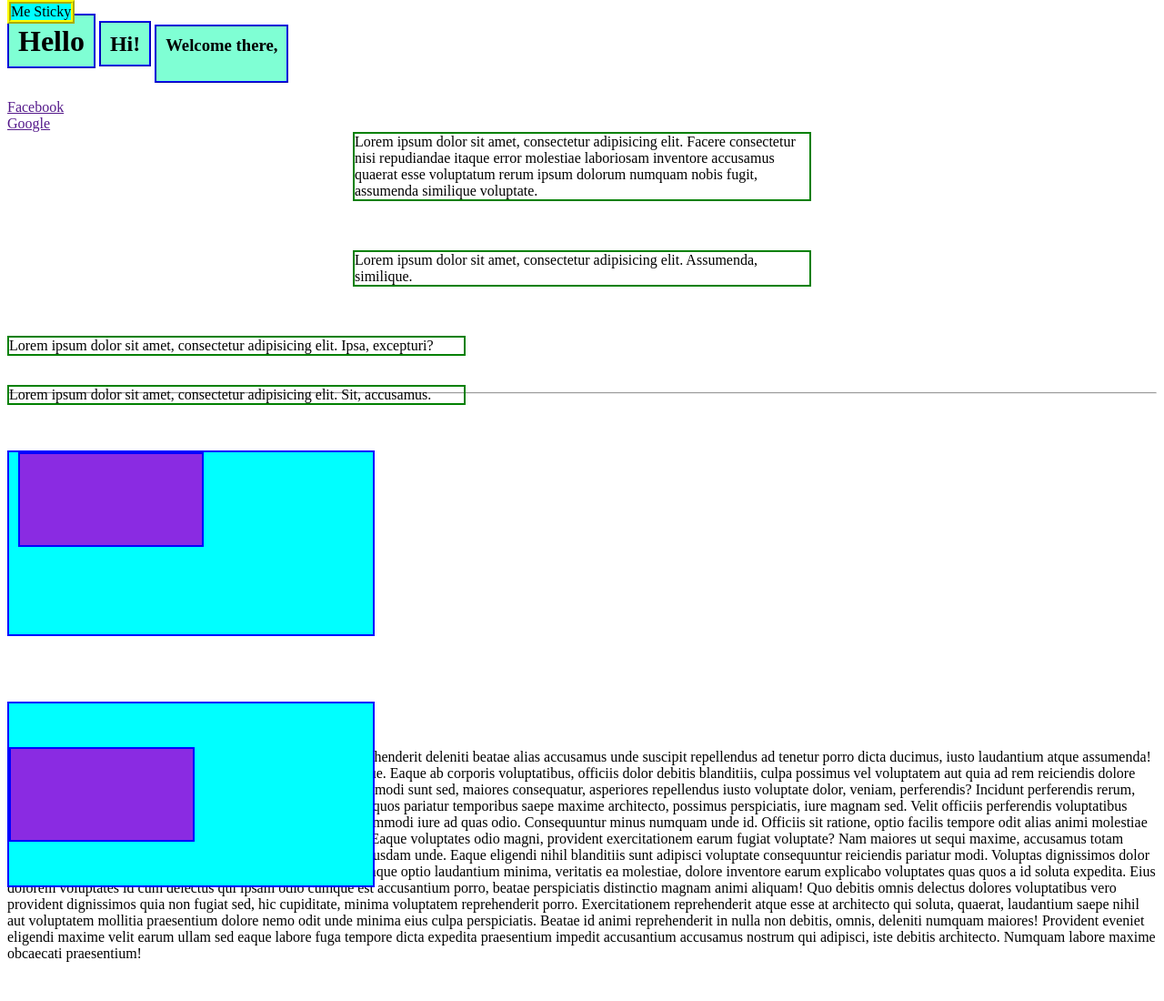
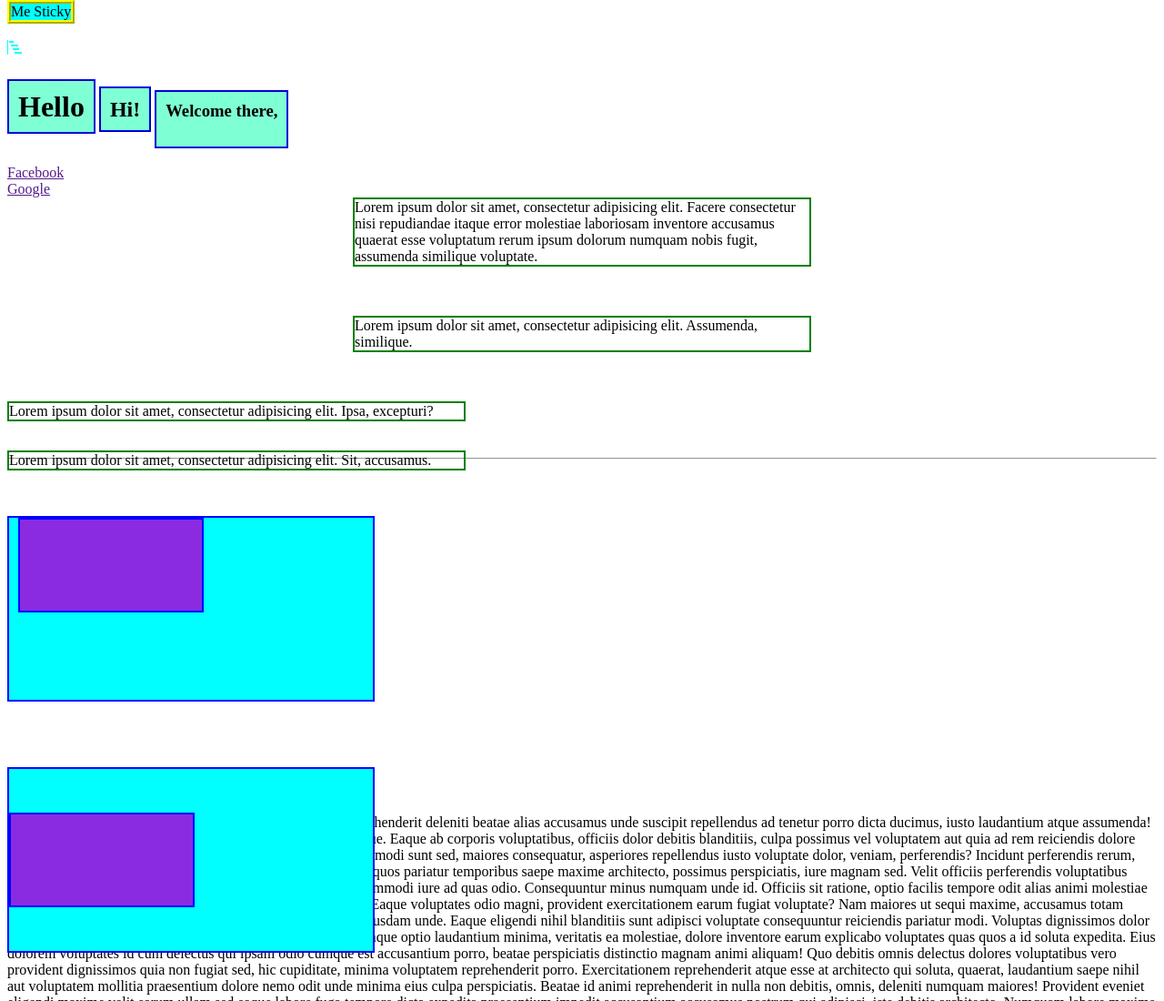
Before and after one commit to Sayma-abdul-kader/WB-PERFORMAMCE_15, a plain HTML site: page index.html in a window 1280 px wide. Shown: the top 1100 px of the page at 91% size. Drawn offline with nearby package versions, Linux system fonts and the light colour scheme.

Commit message:
Update index.html

```diff
--- a/index.html
+++ b/index.html
@@ -4,9 +4,12 @@
     <meta charset="UTF-8">
    <link rel="stylesheet" href="style.css"> <title>Performance-15|WB-PERFORMAMCE_15|Sayma-abdul-kader|Icons</title>
 </head>
+    <link rel="stylesheet" href="https://cdn.jsdelivr.net/npm/bootstrap-icons@1.10.5/font/bootstrap-icons.css">
 <body>
     <i class="bi bi-alarm-fill"></i>
+    <br><br>
     <i class="bi bi-bar-chart-steps"></i>
+        <br><br>
     <h1>Hello</h1>
     <h2>Hi!</h2>
     <h3>Welcome there,</h3>
```
